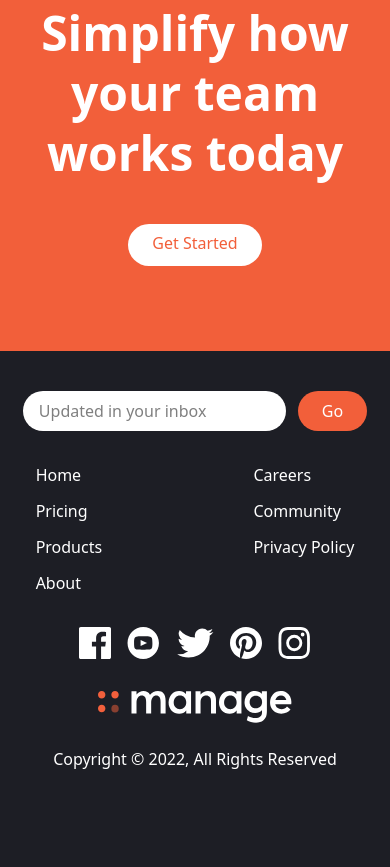
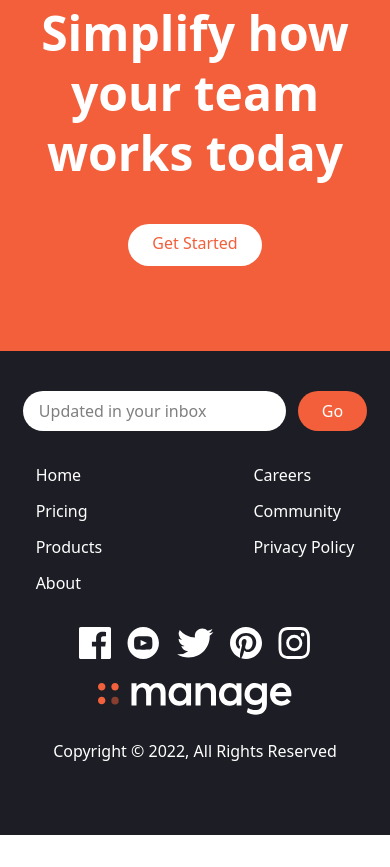
Before and after one commit to ArnaudHalvick/tailwind-css-page, a website: page src/index.html in a window 390 px wide. Shown: the part 3071-3938 px from the top of the page. After the commit the page ends 3906 px from the top, so only its background shows below. Drawn offline with Linux system fonts and the light colour scheme.

Commit message:
Fix everything for smaller screens in footer

```diff
--- a/src/index.html
+++ b/src/index.html
@@ -294,15 +294,15 @@
         class="container flex flex-col-reverse px-6 py-10 mx-auto space-y-8 md:flex-row lg:justify-between xl:justify-around"
       >
         <!-- Logo and social links container -->
-        <div class="flex flex-col-reverse items-center space-y-12">
-          <div class="mx-auto my-6 text-center text-white md:hidden">
+        <div class="flex flex-col-reverse items-center md:flex-col">
+          <div class="mx-auto  text-center text-white md:hidden">
             Copyright © 2022, All Rights Reserved
           </div>
           <!-- Logo -->
-          <div>
+          <div class="m-6">
             <img src="../img/logo-white.svg" class="h-8" alt="logo" />
           </div>
-        </div>
+
         <!-- Social Links Container -->
         <div class="flex justify-center space-x-4">
           <!-- Link 1 -->
@@ -326,7 +326,7 @@
             <img src="../img/icon-instagram.svg" alt="" class="h-8" />
           </a>
         </div>
-
+      </div>
         <!-- List Container -->
         <div class="flex justify-around space-x-32 mt-8">
           <div class="flex flex-col space-y-3 text-white">
```
Also changed, not shown: src/output.css.
